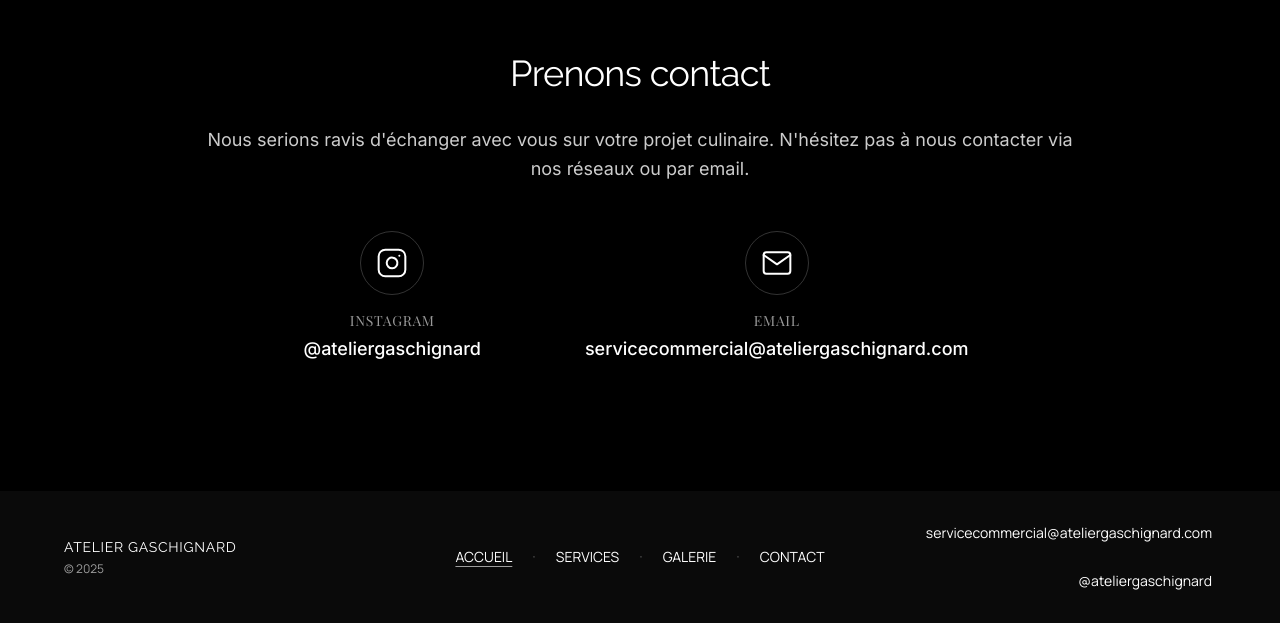
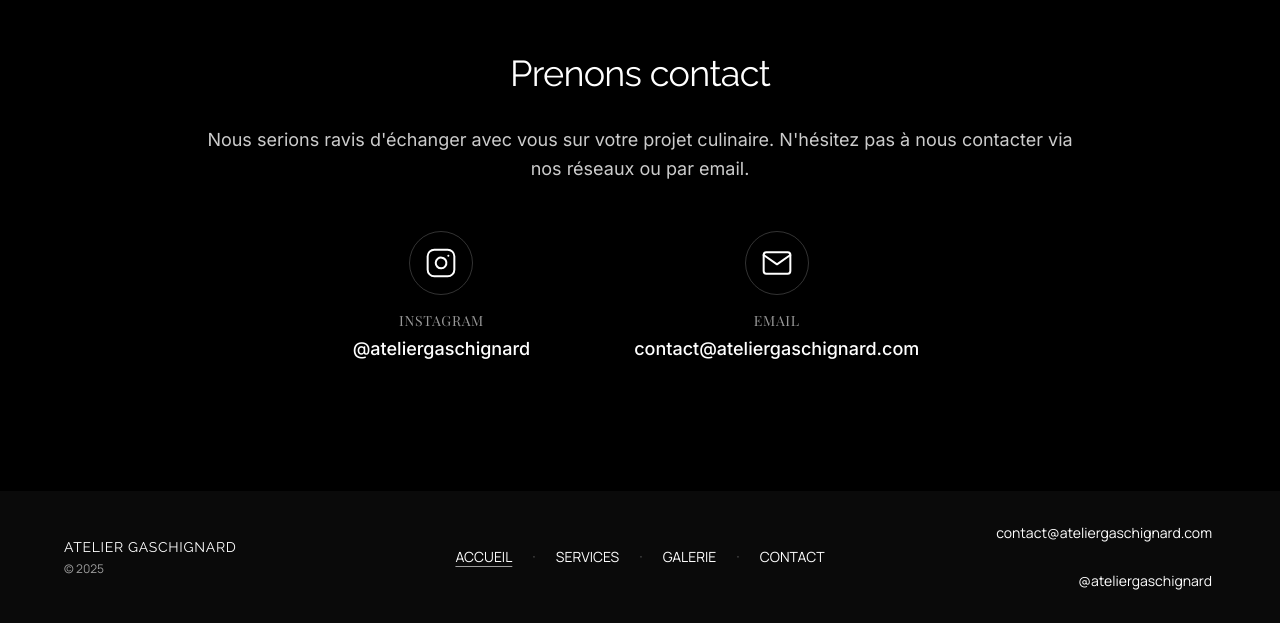
Before and after one commit to danyvassily/Atelier-Gaschignard-, a Next.js app: page / in a window 1280 px wide. Shown: the part 8021-8644 px from the top of the page. Built offline with nearby package versions, Linux system fonts and the light colour scheme; a web font is replaced by a local one.

Commit message:
Mise à jour de l'adresse email : remplacement par contact@ateliergaschignard.com

```diff
--- a/app/contact/page.tsx
+++ b/app/contact/page.tsx
@@ -104,10 +104,10 @@ export default function Contact() {
                     Email
                   </h3>
                   <a
-                    href="mailto:servicecommercial@ateliergaschignard.com"
+                    href="mailto:contact@ateliergaschignard.com"
                     className="text-primary-900 text-base md:text-lg hover:text-primary-700 transition-smooth break-all px-1"
                   >
-                    servicecommercial@ateliergaschignard.com
+                    contact@ateliergaschignard.com
                   </a>
                 </div>
                 <div>
--- a/app/page.tsx
+++ b/app/page.tsx
@@ -574,7 +574,7 @@ export default function Home() {
 
               {/* Email */}
               <a
-                href="mailto:servicecommercial@ateliergaschignard.com"
+                href="mailto:contact@ateliergaschignard.com"
                 className="group flex flex-col items-center space-y-4 transition-smooth"
               >
                 <div className="w-16 h-16 flex items-center justify-center border border-white/20 rounded-full group-hover:border-white/50 group-hover:bg-white/5 transition-smooth">
@@ -582,7 +582,7 @@ export default function Home() {
                 </div>
                 <div className="text-center">
                   <h4 className="text-sm uppercase tracking-wider text-white/60 mb-1">Email</h4>
-                  <p className="text-white text-lg font-medium break-all px-2">servicecommercial@ateliergaschignard.com</p>
+                  <p className="text-white text-lg font-medium break-all px-2">contact@ateliergaschignard.com</p>
                 </div>
               </a>
             </div>
--- a/components/Footer.tsx
+++ b/components/Footer.tsx
@@ -71,11 +71,11 @@ const Footer = () => {
           {/* Colonne droite: Contact */}
           <div className="flex flex-col items-end justify-center space-y-1">
             <a
-              href="mailto:servicecommercial@ateliergaschignard.com"
+              href="mailto:contact@ateliergaschignard.com"
               className="font-body text-xs lg:text-sm text-white/84 hover:text-white hover:underline decoration-white/40 decoration-[0.5px] underline-offset-4 transition-[color,text-decoration-color] duration-150 ease-out min-h-[44px] flex items-center focus:outline-none focus:ring-2 focus:ring-white/60 focus:ring-offset-2 focus:ring-offset-[#0a0a0a] rounded px-1"
-              aria-label="Envoyer un email à servicecommercial@ateliergaschignard.com"
+              aria-label="Envoyer un email à contact@ateliergaschignard.com"
             >
-              servicecommercial@ateliergaschignard.com
+              contact@ateliergaschignard.com
             </a>
             <a
               href="https://instagram.com/ateliergaschignard"
@@ -134,11 +134,11 @@ const Footer = () => {
           {/* Contact */}
           <div className="flex flex-col space-y-1.5">
             <a
-              href="mailto:servicecommercial@ateliergaschignard.com"
+              href="mailto:contact@ateliergaschignard.com"
               className="font-body text-xs lg:text-sm text-white/84 hover:text-white hover:underline decoration-white/40 decoration-[0.5px] underline-offset-4 transition-[color,text-decoration-color] duration-150 ease-out min-h-[44px] flex items-center focus:outline-none focus:ring-2 focus:ring-white/60 focus:ring-offset-2 focus:ring-offset-[#0a0a0a] rounded px-1 break-all"
-              aria-label="Envoyer un email à servicecommercial@ateliergaschignard.com"
+              aria-label="Envoyer un email à contact@ateliergaschignard.com"
             >
-              servicecommercial@ateliergaschignard.com
+              contact@ateliergaschignard.com
             </a>
             <a
               href="https://instagram.com/ateliergaschignard"
--- a/lib/config.ts
+++ b/lib/config.ts
@@ -8,7 +8,7 @@ export const siteConfig = {
     // À compléter avec les réseaux sociaux si disponibles
   },
   contact: {
-    email: '', // À compléter depuis les documents
+    email: 'contact@ateliergaschignard.com',
     phone: '', // À compléter depuis les documents
     address: '', // À compléter depuis les documents
   },
--- a/src/lib/content.ts
+++ b/src/lib/content.ts
@@ -34,7 +34,7 @@ export const content = {
       title: 'CONTACT',
       // Message d'intention exact du PPTX
       message: 'Texte exact FR du PPTX - Message d\'intention',
-      email: 'ateliergaschignard@gmail.com',
+      email: 'contact@ateliergaschignard.com',
       instagram: '@ateliergaschignard',
     },
   },
@@ -62,7 +62,7 @@ export const content = {
     contact: {
       title: 'CONTACT',
       message: 'English text from PPTX - Intent message',
-      email: 'ateliergaschignard@gmail.com',
+      email: 'contact@ateliergaschignard.com',
       instagram: '@ateliergaschignard',
     },
   },
--- a/src/pages/Contact.tsx
+++ b/src/pages/Contact.tsx
@@ -73,11 +73,11 @@ const Contact = () => {
             {/* Email */}
             <div className="space-y-4">
               <a
-                href="mailto:servicecommercial@ateliergaschignard.com"
+                href="mailto:contact@ateliergaschignard.com"
                 className="text-xl md:text-2xl hover:opacity-80 transition-smooth inline-block"
                 style={{ color: 'var(--color-brand-primary)' }}
               >
-                servicecommercial@ateliergaschignard.com
+                contact@ateliergaschignard.com
               </a>
             </div>
 
```
